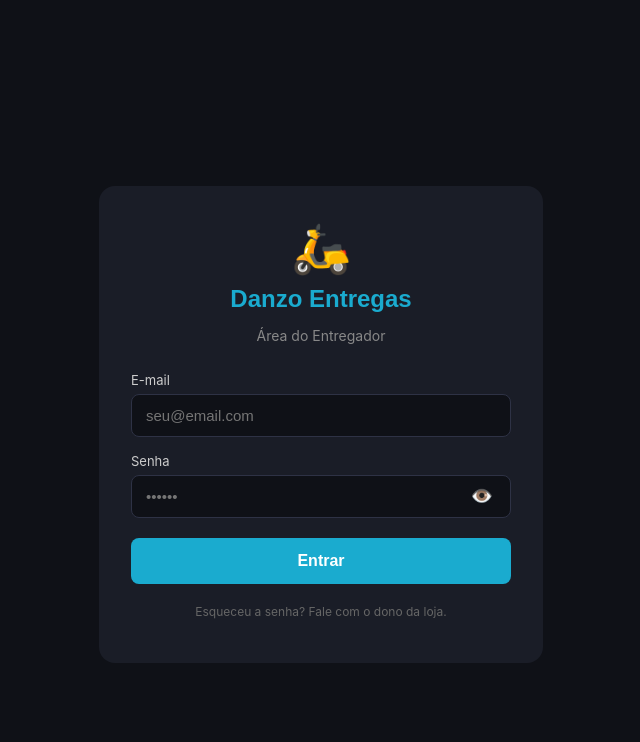
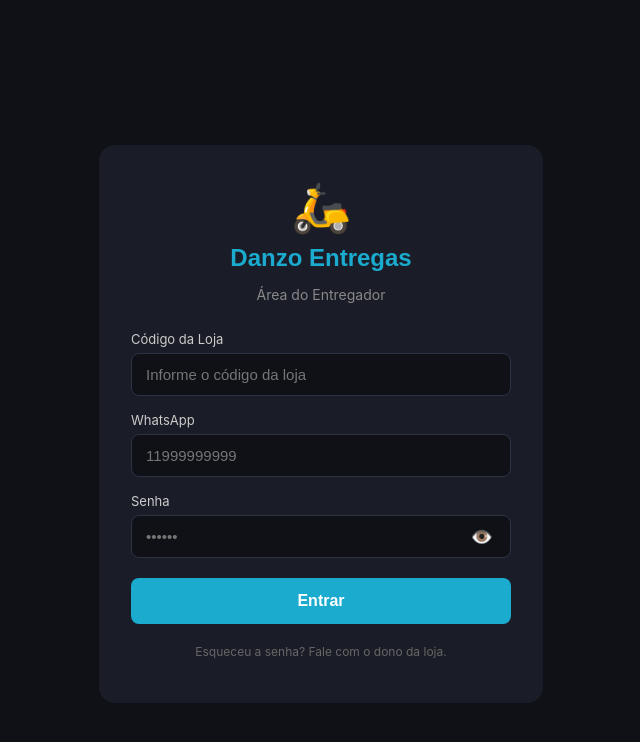
Before and after one commit to umpifelipeia/danzo-entregador, a React (Create React App) app: page /login in a window 1280 px wide. Shown: the top 742 px of the page, without its empty margins (319-959 px from the left). Built offline with nearby package versions, Linux system fonts and the light colour scheme; no server answers.

Commit message:
feat: login por whatsapp, código da loja e GPS em background

```diff
--- a/src/contexts/AuthContext.js
+++ b/src/contexts/AuthContext.js
@@ -17,13 +17,13 @@ export function AuthProvider({ children }) {
     setCarregando(false);
   }, []);
 
-  async function login(email, senha) {
-    const { data } = await api.post('/auth/login', { email, senha });
-    localStorage.setItem('token', data.token);
-    localStorage.setItem('usuario', JSON.stringify(data.usuario));
-    setUsuario(data.usuario);
-    return data.usuario;
-  }
+  async function login(whatsapp, senha, lojaId) {
+  const { data } = await api.post('/auth/entregador/login', { whatsapp, senha, loja_id: lojaId });
+  localStorage.setItem('token', data.token);
+  localStorage.setItem('usuario', JSON.stringify(data.usuario));
+  setUsuario(data.usuario);
+  return data.usuario;
+}
 
   function logout() {
     localStorage.removeItem('token');
--- a/src/pages/Login.js
+++ b/src/pages/Login.js
@@ -4,7 +4,8 @@ import { useNavigate } from 'react-router-dom';
 import { useAuth } from '../contexts/AuthContext';
 
 export default function Login() {
-  const [email, setEmail] = useState('');
+  const [lojaId, setLojaId] = useState('');
+  const [whatsapp, setWhatsapp] = useState('');
   const [senha, setSenha] = useState('');
   const [mostrarSenha, setMostrarSenha] = useState(false);
   const [erro, setErro] = useState('');
@@ -17,7 +18,7 @@ export default function Login() {
     setErro('');
     setCarregando(true);
     try {
-      const usuario = await login(email, senha);
+      const usuario = await login(whatsapp, senha, lojaId);
       if (usuario.tipo !== 'entregador') {
         setErro('Acesso permitido apenas para entregadores.');
         return;
@@ -39,13 +40,25 @@ export default function Login() {
 
         <form onSubmit={handleLogin} style={styles.form}>
           <div style={styles.campo}>
-            <label style={styles.label}>E-mail</label>
+            <label style={styles.label}>Código da Loja</label>
             <input
-              type="email"
-              value={email}
-              onChange={(e) => setEmail(e.target.value)}
+              type="text"
+              value={lojaId}
+              onChange={(e) => setLojaId(e.target.value)}
               style={styles.input}
-              placeholder="seu@email.com"
+              placeholder="Informe o código da loja"
+              required
+            />
+          </div>
+
+          <div style={styles.campo}>
+            <label style={styles.label}>WhatsApp</label>
+            <input
+              type="tel"
+              value={whatsapp}
+              onChange={(e) => setWhatsapp(e.target.value)}
+              style={styles.input}
+              placeholder="11999999999"
               required
             />
           </div>
--- a/src/pages/Principal.js
+++ b/src/pages/Principal.js
@@ -1,5 +1,5 @@
 // src/pages/Principal.js
-import { useState, useEffect } from 'react';
+import { useState, useEffect, useRef } from 'react';
 import { useAuth } from '../contexts/AuthContext';
 import api from '../services/api';
 
@@ -9,12 +9,42 @@ export default function Principal() {
   const [pedidos, setPedidos] = useState([]);
   const [emRota, setEmRota] = useState(false);
   const [carregando, setCarregando] = useState(true);
+  const gpsRef = useRef(null);
 
   useEffect(() => {
     buscarPedidos();
     const intervalo = setInterval(buscarPedidos, 15000);
-    return () => clearInterval(intervalo);
+    iniciarGps();
+    return () => {
+      clearInterval(intervalo);
+      pararGps();
+    };
   }, []);
+
+  function iniciarGps() {
+    if (!navigator.geolocation) return;
+    gpsRef.current = navigator.geolocation.watchPosition(
+      async (pos) => {
+        try {
+          await api.patch(`/entregadores/${usuario.id}/gps`, {
+            lat: pos.coords.latitude,
+            lng: pos.coords.longitude,
+          });
+        } catch (err) {
+          console.error('Erro ao enviar GPS:', err.message);
+        }
+      },
+      (err) => console.error('Erro GPS:', err.message),
+      { enableHighAccuracy: true, maximumAge: 10000, timeout: 10000 }
+    );
+  }
+
+  function pararGps() {
+    if (gpsRef.current !== null) {
+      navigator.geolocation.clearWatch(gpsRef.current);
+      gpsRef.current = null;
+    }
+  }
 
   async function buscarPedidos() {
     try {
@@ -56,7 +86,7 @@ export default function Principal() {
     }
   }
 
-  async function abrirRota(endereco) {
+  function abrirRota(endereco) {
     const enc = encodeURIComponent(endereco);
     window.open(`https://www.google.com/maps/search/?api=1&query=${enc}`, '_blank');
   }
@@ -121,16 +151,10 @@ export default function Principal() {
 
               {emRota && (
                 <div style={styles.botoes}>
-                  <button
-                    onClick={() => abrirRota(pedido.endereco_entrega)}
-                    style={styles.botaoMapa}
-                  >
+                  <button onClick={() => abrirRota(pedido.endereco_entrega)} style={styles.botaoMapa}>
                     🗺️ Abrir Rota
                   </button>
-                  <button
-                    onClick={() => confirmarEntrega(pedido.id)}
-                    style={styles.botaoConfirmar}
-                  >
+                  <button onClick={() => confirmarEntrega(pedido.id)} style={styles.botaoConfirmar}>
                     ✅ Confirmar Entrega
                   </button>
                 </div>
```
